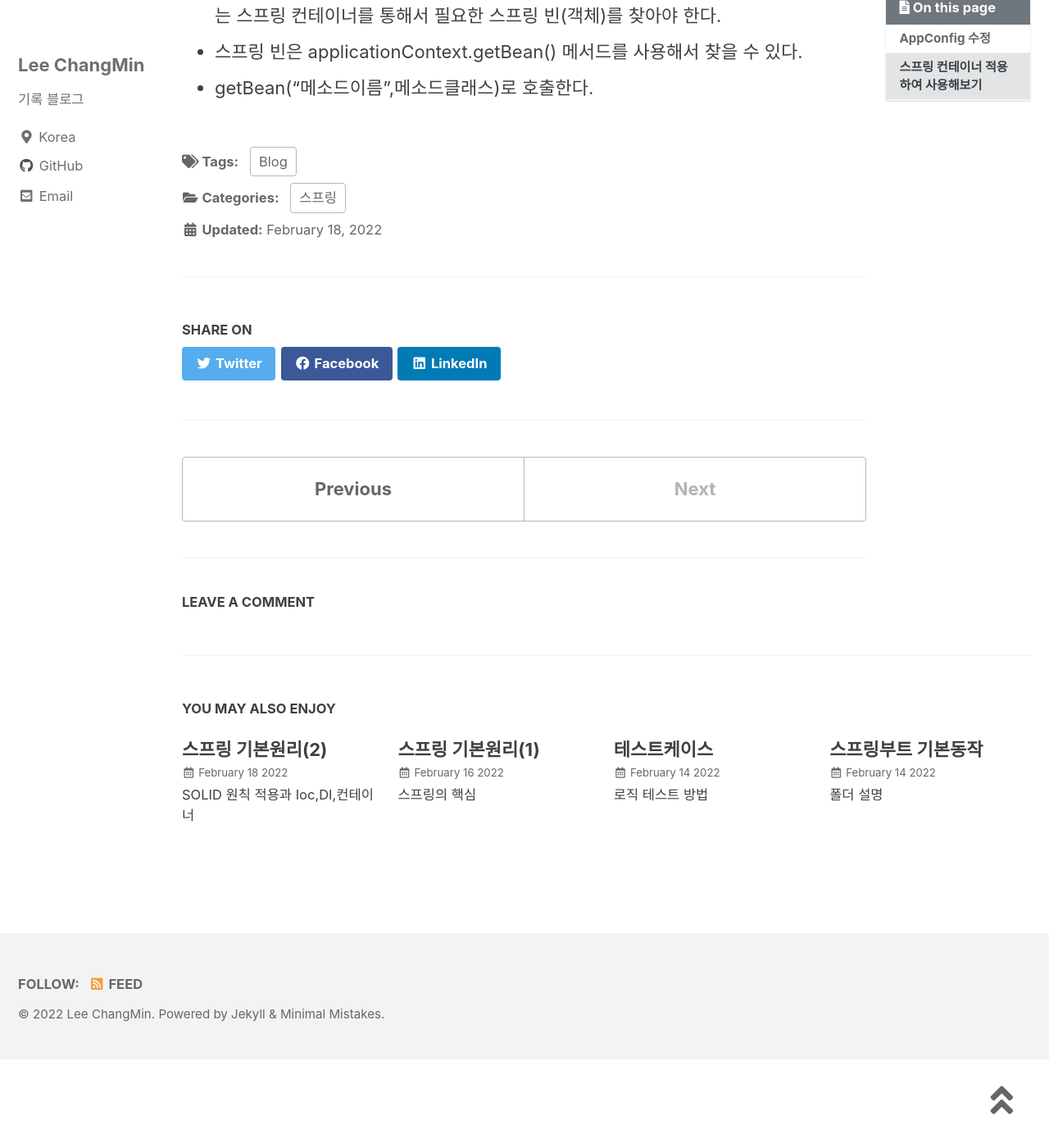
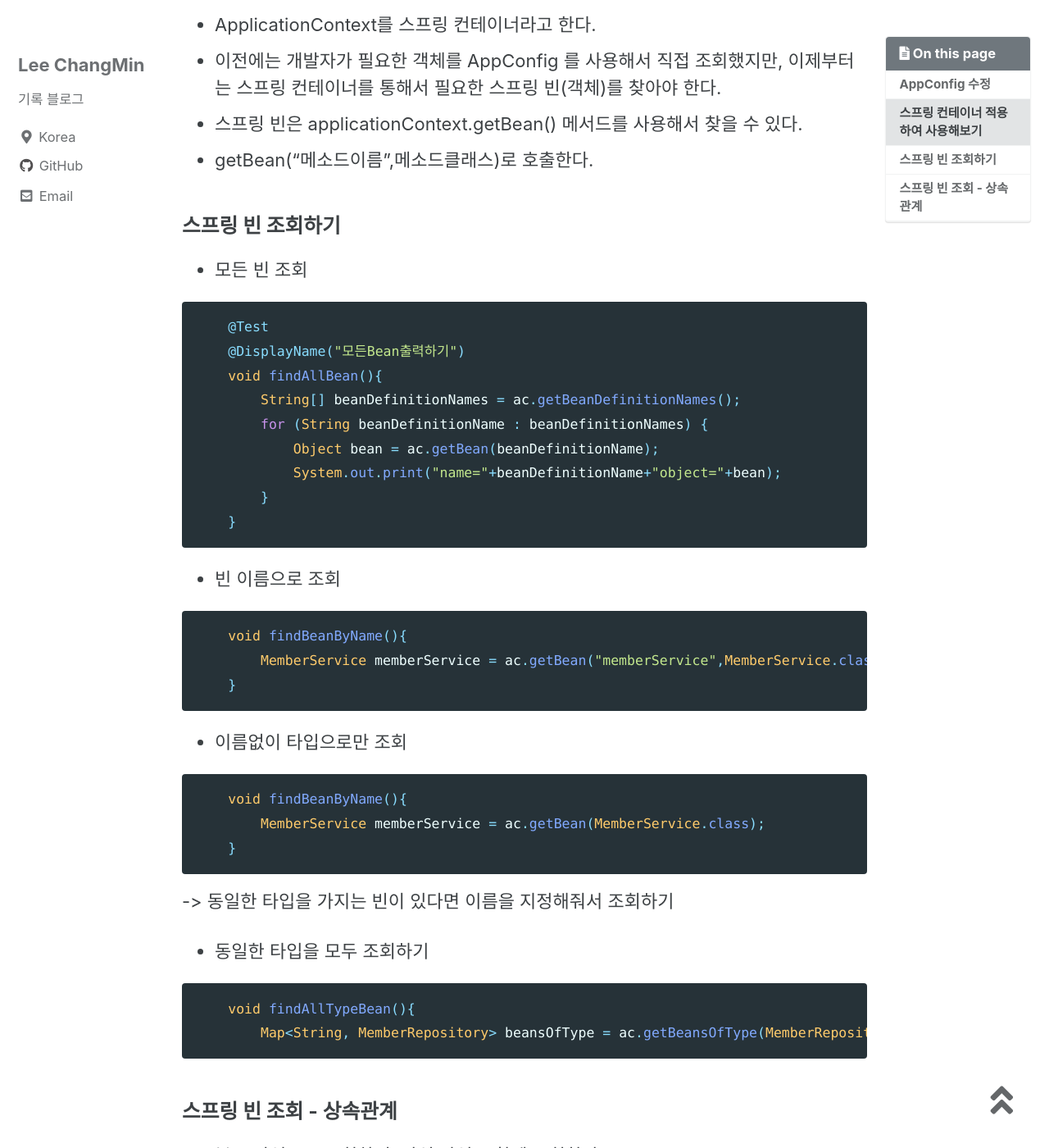
Before and after one commit to changmin2/changmin2.github.io, a Jekyll site: the page built from _posts/스프링/2022-02-18-스프링전환.md, in a window 1280 px wide and 1400 px high, scrolled down 1615 px. Shown: the whole window at 82% size. Built offline with Jekyll 4.4.1, drawn with Linux system fonts in a browser that asks for light colours; cached includes are drawn as plain includes; comment, search, counter and statistics services are not loaded; some of the changed text lies outside the part shown.

Commit message:
BeanFactory

````diff
--- a/_posts/스프링/2022-02-18-스프링전환.md
+++ b/_posts/스프링/2022-02-18-스프링전환.md
@@ -37,6 +37,8 @@ public class AppConfig {
 - 스프링 컨테이너는 @Configuration 이 붙은 AppConfig 를 설정(구성) 정보로 사용한다. 여기서 @Bean
 이라 적힌 메서드를 모두 호출해서 반환된 객체를 스프링 컨테이너에 등록한다. 이렇게 스프링 컨테이너에
 등록된 객체를 스프링 빈이라 한다.
+- 빈 이름은 메서드 이름이며 항상 다른 이름을 사용하여야 한다.
+- 직접 부여하려면 @Bean(name="원하는이름")을 사용
 
 ### 스프링 컨테이너 적용하여 사용해보기
 
@@ -59,3 +61,78 @@ memberService.join(member);
 컨테이너를 통해서 필요한 스프링 빈(객체)를 찾아야 한다.
 - 스프링 빈은 applicationContext.getBean() 메서드를 사용해서 찾을 수 있다.
 - getBean("메소드이름",메소드클래스)로 호출한다.
+
+### 스프링 빈 조회하기
+
+- 모든 빈 조회
+
+```java
+    @Test
+    @DisplayName("모든Bean출력하기")
+    void findAllBean(){
+        String[] beanDefinitionNames = ac.getBeanDefinitionNames();
+        for (String beanDefinitionName : beanDefinitionNames) {
+            Object bean = ac.getBean(beanDefinitionName);
+            System.out.print("name="+beanDefinitionName+"object="+bean);
+        }
+    }
+```
+
+- 빈 이름으로 조회
+
+```java
+    void findBeanByName(){
+        MemberService memberService = ac.getBean("memberService",MemberService.class);
+    }
+```
+
+- 이름없이 타입으로만 조회
+
+```java
+    void findBeanByName(){
+        MemberService memberService = ac.getBean(MemberService.class);
+    }
+```
+-> 동일한 타입을 가지는 빈이 있다면 이름을 지정해줘서 조회하기
+
+- 동일한 타입을 모두 조회하기
+
+```java
+    void findAllTypeBean(){
+        Map<String, MemberRepository> beansOfType = ac.getBeansOfType(MemberRepository.class);
+```
+
+### 스프링 빈 조회 - 상속관계
+
+- 부모 타입으로 조회하면, 자식 타입도 함께 조회한다.
+
+![GitHub Logo](/image/빈상속.png)
+
+아래와 같이 동일한 부모를 가지는 빈이 있다고 가정하자
+
+```java
+    @Configuration
+    static class TestConfig{
+        @Bean
+        public DiscountPolicy rateDiscountPolicy(){
+            return new RateDicountPolicy();
+        }
+        @Bean
+        public DiscountPolicy fixDiscountPolicy(){
+            return  new FixDicsountPolicy();
+        }
+    }
+
+```
+-> 아래 코드로 테스트
+
+```java
+    @Test
+    void findBeanByParent(){
+        assertThrows(NoUniqueBeanDefinitionException.class,
+                ()-> ac.getBean(DiscountPolicy.class));
+    }
+```
+-> DiscountPolicy의 자식들을 모두 호출하기 때문에 NoUniqueBeanDefinitionException에러가 발생한다. 그래서 자식들은 이름으로 호출하여야 한다.
+
+출처 : 인프런 김영한의 스프링 핵심원리 기본편
````
Also changed, not shown: _posts/스프링/2022-02-19-BeanFactory.md (added, +36 -0 lines), image/ApplicationContext부가기능.png (added), image/빈상속.png (added).
